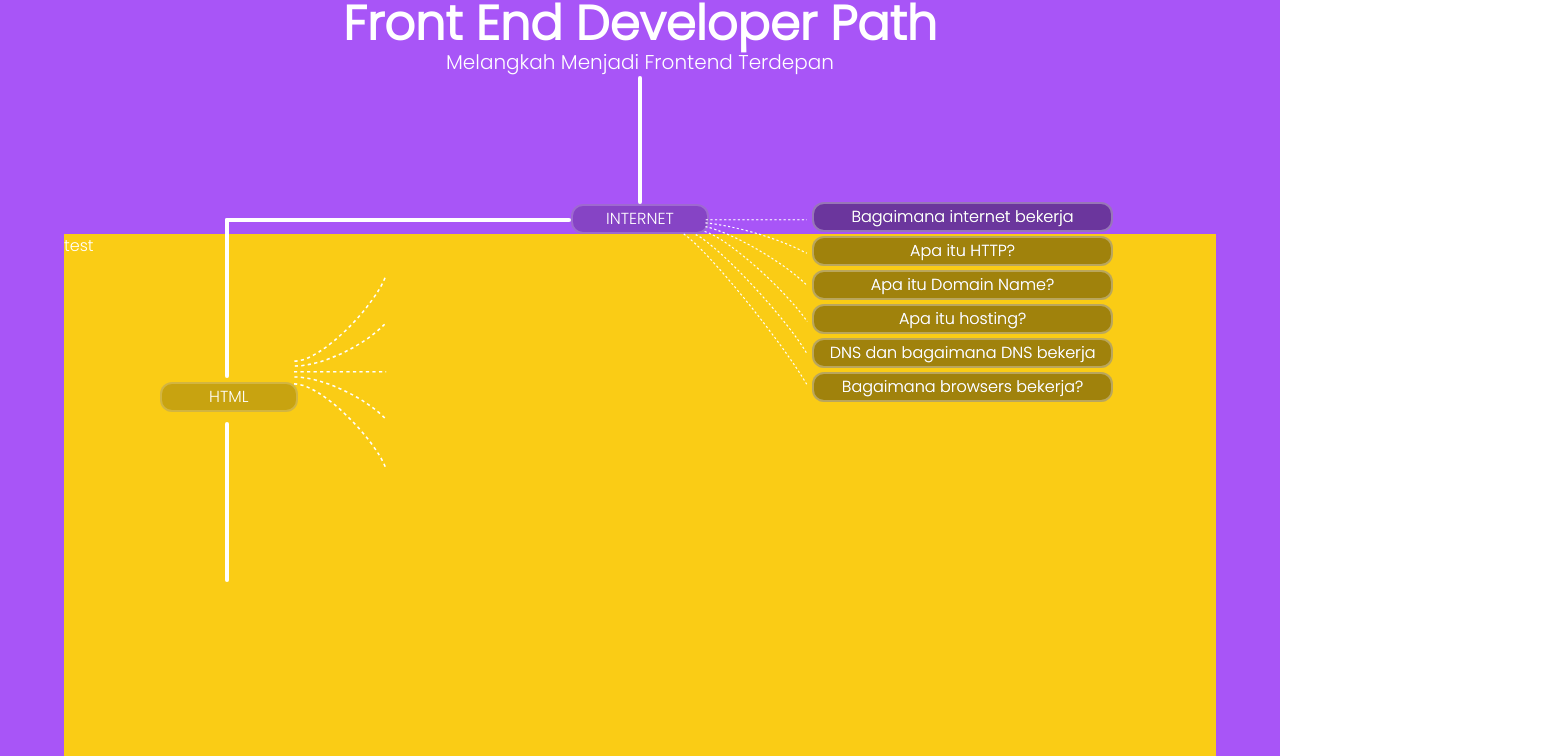
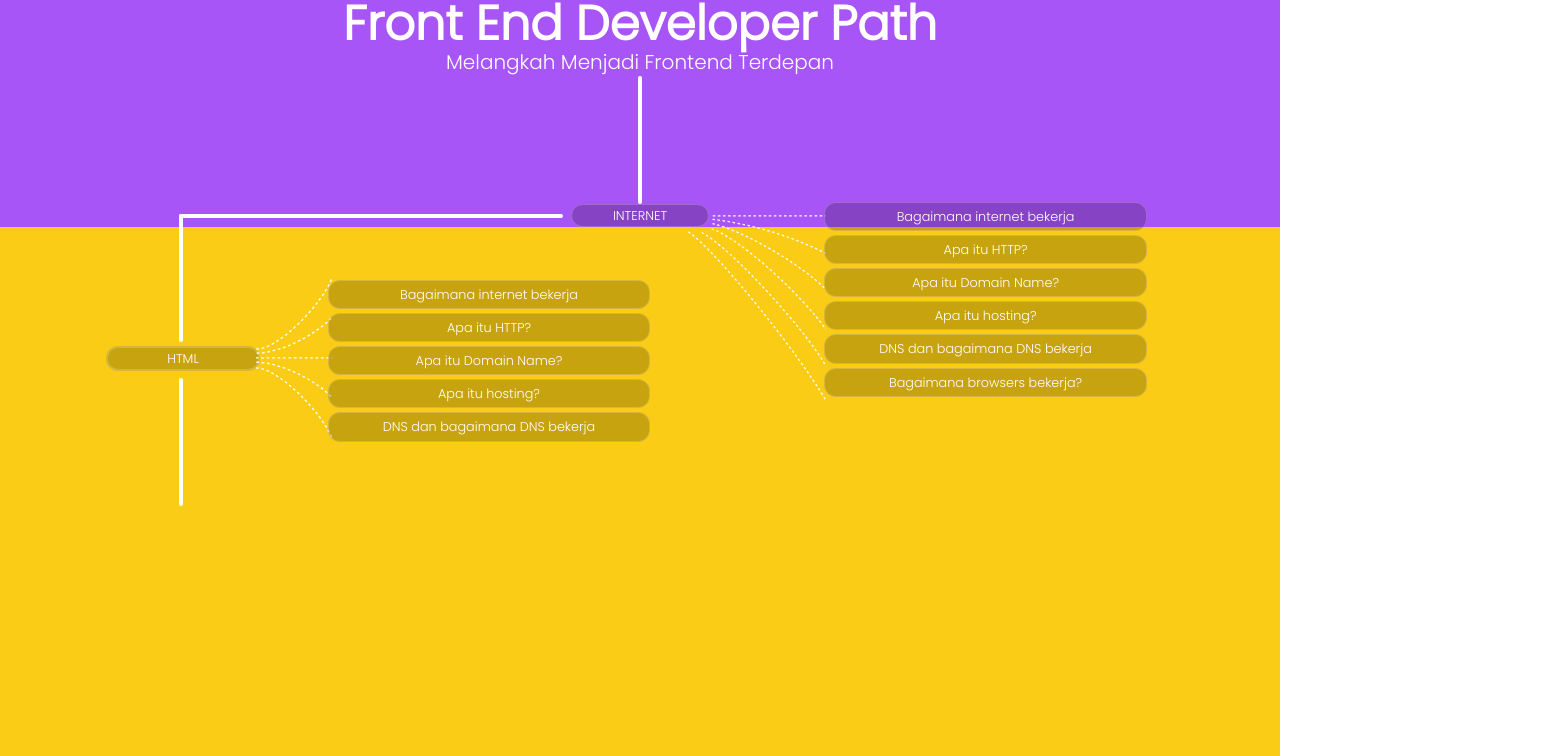
Before and after one commit to anantariskys/Project-DAP, a React app: page /roadmap in a window 1280 px wide. Shown: the top 756 px of the page, 1562 px wide, since content can reach past the window. Built offline with nearby package versions, Linux system fonts and the light colour scheme; the HTML template or start-up script is replaced by a standard one; a web font is replaced by a local one; what tailwindcss-animated would draw is missing.

Commit message:
bismillah testing roadmap

```diff
--- a/src/pages/roadmap.jsx
+++ b/src/pages/roadmap.jsx
@@ -1,56 +1,76 @@
-import React from "react";
+import React, { useRef, useEffect, useState } from "react";
 import dotline1 from "../assets/roadmapDetail/dotline1.svg";
 import dotline2 from "../assets/roadmapDetail/dotline2.svg";
 import dotline3 from "../assets/roadmapDetail/dotline3.svg";
 import dotline4 from "../assets/roadmapDetail/dotline4.svg";
 const roadmap = () => {
+  const [screenWidth, setScreenWidth] = useState(window.innerWidth);
+
+  useEffect(() => {
+    const handleResize = () => {
+      setScreenWidth(window.innerWidth);
+    };
+
+    window.addEventListener('resize', handleResize);
+
+    return () => {
+      window.removeEventListener('resize', handleResize);
+    };
+  }, []);
+
   return (
-    <div className=" bg-purple-500 mx-auto container   text-white font-Poppins     pb-52">
+    <div className=" bg-purple-500 mx-auto   text-white font-Poppins     pb-52">
       <div className="w-[90%]  mx-auto">
         <h1 className="text-xl sm:text-2xl md:text-3xl lg:text-5xl text-center font-semibold ">Front End Developer Path</h1>
         <p className="text-sm md:text-xl mx-auto text-center">Melangkah Menjadi Frontend Terdepan</p>
         <div className="relative w-[2px] mx-auto lg:w-1 h-8 md:h-16 lg:h-32 rounded-md bg-white"></div>
-        <div className="bg-black bg-opacity-20 border-2 mx-auto  border-white border-opacity-20 py-px   w-[12%] flex items-center justify-center text-[4px] md:text-[5%] lg:text-[100%] text-center  px-2 rounded-xl">INTERNET</div>
+        <div className="bg-black bg-opacity-20 border mx-auto  border-white border-opacity-20 py-px   w-[12%] flex items-center justify-center text-[1vw] text-center  px-1 rounded-xl">INTERNET</div>
       </div>
-      <div className="w-[90%] mx-auto relative h-[50vh] lg:h-screen bg-yellow-400">
+      <div className={`w-full mx-auto relative bg-yellow-400`} style={{ height: `${screenWidth / 2}px` }}>
         <div className="h-[2px] mx-auto lg:h-1 w-[30%] absolute left-[14%]  top-[-2%]  rounded-md bg-white"></div>
         <div className="absolute w-[2px] mx-auto lg:w-1 h-[20%] rounded-md top-[-2%] left-[14%] bg-white"></div>
 
-        <div className="bg-black bg-opacity-20 border-2 mx-auto  border-white border-opacity-20 py-px absolute left-[8.3%] top-[18.5%]  w-[12%] flex items-center justify-center text-[4px] md:text-[5%] lg:text-[100%] text-center  px-2 rounded-xl">
+        <div className="bg-black bg-opacity-20 border-2 mx-auto  border-white border-opacity-20 py-px absolute left-[8.3%] top-[18.5%]  w-[12%] flex items-center justify-center text-[1vw] text-center  px-2 rounded-xl">
           HTML
         </div>
-          <img src={dotline2} className="w-[8%] left-[20%] top-[5.3%] absolute h-auto" alt="" />
+          <img src={dotline2} className="w-[6%] left-[20%] top-[8%] absolute h-auto" alt="" />
+          <div className="flex flex-col absolute w-[90%] left-[-6.8%]  top-[8.2%]  gap-y-[2px]  lg:gap-y-1">
+          <div className="bg-black bg-opacity-20 border mx-auto  border-white border-opacity-20 py-px md:py-1   w-[28%] flex items-center justify-center text-[1vw] text-center  px-1 rounded-xl">
+            Bagaimana internet bekerja
+          </div>
+          <div className="bg-black bg-opacity-20 border mx-auto  border-white border-opacity-20 py-px md:py-1   w-[28%] flex items-center justify-center text-[1vw] text-center  px-1 rounded-xl">Apa itu HTTP?</div>
+          <div className="bg-black bg-opacity-20 border mx-auto  border-white border-opacity-20 py-px md:py-1   w-[28%] flex items-center justify-center text-[1vw] text-center  px-1 rounded-xl">
+            Apa itu Domain Name?
+          </div>
+          <div className="bg-black bg-opacity-20 border mx-auto  border-white border-opacity-20 py-px md:py-1   w-[28%] flex items-center justify-center text-[1vw] text-center  px-1 rounded-xl">Apa itu hosting?</div>
+          <div className="bg-black bg-opacity-20 border mx-auto  border-white border-opacity-20 py-px md:py-1   w-[28%] flex items-center justify-center text-[1vw] text-center  px-1 rounded-xl">
+            DNS dan bagaimana DNS bekerja
+          </div>
+        </div>
 
-        <div className="flex flex-col absolute w-[90%] left-[33%] top-[-1.5%] lg:top-[-4%]  gap-y-[2px]  lg:gap-y-1">
-          <div className="bg-black bg-opacity-20 border-2 mx-auto  border-white border-opacity-20 py-px   w-[29%] flex items-center justify-center text-[4px] md:text-[5%] lg:text-[100%] text-center  px-2 rounded-xl">Bagaimana internet bekerja</div>
-          <div className="bg-black bg-opacity-20 border-2 mx-auto  border-white border-opacity-20 py-px   w-[29%] flex items-center justify-center text-[4px] md:text-[5%] lg:text-[100%] text-center  px-2 rounded-xl">Apa itu HTTP?</div>
-          <div className="bg-black bg-opacity-20 border-2 mx-auto  border-white border-opacity-20 py-px   w-[29%] flex items-center justify-center text-[4px] md:text-[5%] lg:text-[100%] text-center  px-2 rounded-xl">Apa itu Domain Name?</div>
-          <div className="bg-black bg-opacity-20 border-2 mx-auto  border-white border-opacity-20 py-px   w-[29%] flex items-center justify-center text-[4px] md:text-[5%] lg:text-[100%] text-center  px-2 rounded-xl">Apa itu hosting?</div>
-          <div className="bg-black bg-opacity-20 border-2 mx-auto  border-white border-opacity-20 py-px   w-[29%] flex items-center justify-center text-[4px] md:text-[5%] lg:text-[100%] text-center  px-2 rounded-xl">DNS dan bagaimana DNS bekerja</div>
-          <div className="bg-black bg-opacity-20 border-2 mx-auto  border-white border-opacity-20 py-px   w-[29%] flex items-center justify-center text-[4px] md:text-[5%] lg:text-[100%] text-center  px-2 rounded-xl">Bagaimana browsers bekerja?</div>
-        </div>
+
         <div className="absolute w-[2px] mx-auto lg:w-1 h-[20%] rounded-md top-[23.5%] left-[14%] bg-white"></div>
 
-        <div className="w-1/4 flex absolute left-[51%] top-[-1%] lg:top-[-2%] ">
+        <div className="w-1/4 flex absolute left-[51%] top-[-2%] ">
           <img src={dotline1} className="w-[65%] h-auto" alt="" />
         </div>
-        <div className="flex flex-col absolute w-[90%] left-[33%] top-[-1.5%] lg:top-[-4%]  gap-y-[2px]  lg:gap-y-1">
-          <div className="bg-black bg-opacity-20 border-2 mx-auto  border-white border-opacity-20 py-px   w-[29%] flex items-center justify-center text-[4px] md:text-[5%] lg:text-[100%] text-center  px-2 rounded-xl">
+        <div className="flex flex-col absolute w-[90%] left-[32%]  top-[-4%]  gap-y-[1px]  lg:gap-y-1">
+          <div className="bg-black bg-opacity-20 border mx-auto  border-white border-opacity-20 py-px md:py-1   w-[28%] flex items-center justify-center text-[1vw] text-center  px-1 rounded-xl">
             Bagaimana internet bekerja
           </div>
-          <div className="bg-black bg-opacity-20 border-2 mx-auto  border-white border-opacity-20 py-px   w-[29%] flex items-center justify-center text-[4px] md:text-[5%] lg:text-[100%] text-center  px-2 rounded-xl">Apa itu HTTP?</div>
-          <div className="bg-black bg-opacity-20 border-2 mx-auto  border-white border-opacity-20 py-px   w-[29%] flex items-center justify-center text-[4px] md:text-[5%] lg:text-[100%] text-center  px-2 rounded-xl">
+          <div className="bg-black bg-opacity-20 border mx-auto  border-white border-opacity-20 py-px md:py-1   w-[28%] flex items-center justify-center text-[1vw] text-center  px-1 rounded-xl">Apa itu HTTP?</div>
+          <div className="bg-black bg-opacity-20 border mx-auto  border-white border-opacity-20 py-px md:py-1   w-[28%] flex items-center justify-center text-[1vw] text-center  px-1 rounded-xl">
             Apa itu Domain Name?
           </div>
-          <div className="bg-black bg-opacity-20 border-2 mx-auto  border-white border-opacity-20 py-px   w-[29%] flex items-center justify-center text-[4px] md:text-[5%] lg:text-[100%] text-center  px-2 rounded-xl">Apa itu hosting?</div>
-          <div className="bg-black bg-opacity-20 border-2 mx-auto  border-white border-opacity-20 py-px   w-[29%] flex items-center justify-center text-[4px] md:text-[5%] lg:text-[100%] text-center  px-2 rounded-xl">
+          <div className="bg-black bg-opacity-20 border mx-auto  border-white border-opacity-20 py-px md:py-1   w-[28%] flex items-center justify-center text-[1vw] text-center  px-1 rounded-xl">Apa itu hosting?</div>
+          <div className="bg-black bg-opacity-20 border mx-auto  border-white border-opacity-20 py-px md:py-1   w-[28%] flex items-center justify-center text-[1vw] text-center  px-1 rounded-xl">
             DNS dan bagaimana DNS bekerja
           </div>
-          <div className="bg-black bg-opacity-20 border-2 mx-auto  border-white border-opacity-20 py-px   w-[29%] flex items-center justify-center text-[4px] md:text-[5%] lg:text-[100%] text-center  px-2 rounded-xl">
+          <div className="bg-black bg-opacity-20 border mx-auto  border-white border-opacity-20 py-px md:py-1   w-[28%] flex items-center justify-center text-[1vw] text-center  px-1 rounded-xl">
             Bagaimana browsers bekerja?
           </div>
         </div>
-        <h1>test</h1>
+
       </div>
     </div>
   );
```
